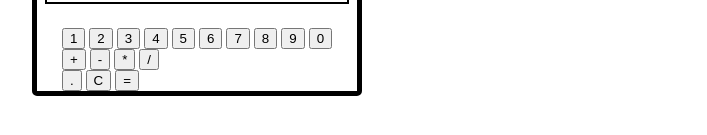
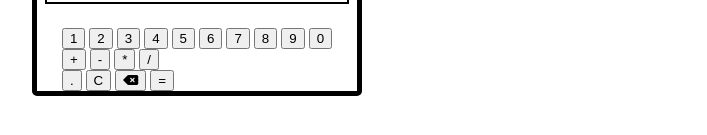
Before and after one commit to jholson1030/odin-calculator, a website: page index.html in a window 1280 px wide. Shown: the part 329-464 px from the top of the page, without its empty margins (160-867 px from the left). Drawn offline with Linux system fonts and the light colour scheme.

Commit message:
Add backspace button

```diff
--- a/index.html
+++ b/index.html
@@ -1,5 +1,6 @@
 <!DOCTYPE html>
 <html lang="eng">
+
 <head>
     <meta charset="UTF-8">
     <meta name="viewport" content="width= device-width, initial-scale= 1">
@@ -7,6 +8,7 @@
     <script src="https://kit.fontawesome.com/69a1ab25df.js" crossorigin="anonymous"></script>
     <title>John's Javascript Calculator</title>
 </head>
+
 <body>
     <div id="header">
         <h1>John's Javascript Calculator</h1>
@@ -35,10 +37,12 @@
             <div class="buttons misc">
                 <button class="point">.</button>
                 <button class="clear">C</button>
+                <button class="backspace"><i class="fa-solid fa-delete-left"></i></button>
                 <button class="equal">=</button>
             </div>
         </div>
     </div>
     <script src="script.js"></script>
 </body>
+
 </html>
```
Lines whose indentation alone changed are shown as unchanged.
